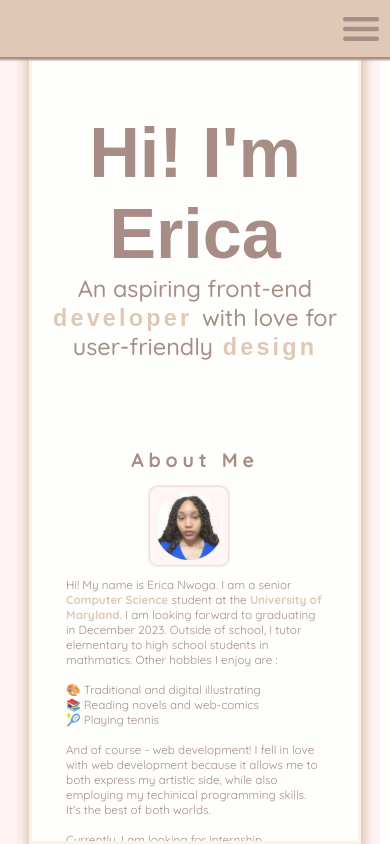
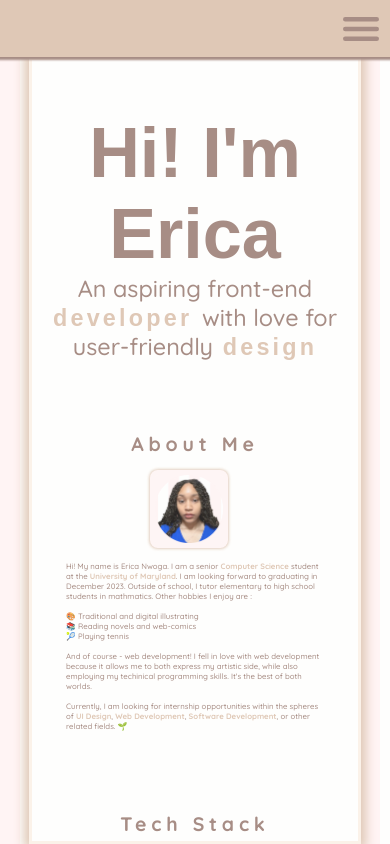
Before and after one commit to ericanwoga/ericanwoga.dev, a React (Create React App) app: page / in a window 390 px wide. Built offline with nearby package versions, Linux system fonts and the light colour scheme; a web font is replaced by a local one.

Commit message:
Fixed font sizing

```diff
--- a/src/components/portfolio/portfolio.css
+++ b/src/components/portfolio/portfolio.css
@@ -22,7 +22,6 @@
 }
 .ptf-text-content p{
     margin-bottom: 2%;
-    font-size: 2vw;
 }
 
 .ptf-tech-list{
@@ -33,12 +32,17 @@
 
 .ptf-tech-list-item{
     margin-right: 5%;
+    padding: 0.5vw;
     color: var(--color-darkpink);
     background-color: var(--color-lightestpink);
-    border-radius: 1vw;
+    border-radius: 0.8vw;
     font-size: 1.5vw;
 }
 
+.ptf-links a{
+    margin-left: 0;
+    font-size: 1.5vw;
+}
 
 /*Tablet and mobile */
 @media screen and (max-width: 769px) {
@@ -63,9 +67,14 @@
         border: 0px solid var(--color-lightestpink);
         box-shadow: 0px 0px 3px 1px var(--color-caramel);
     }
-    .ptf-text-content p , .ptf-text-content a {
+    .ptf-text-content p {
         margin-left: 0;
-        font-size: 3vw;
+        font-size: 2.5vw;
+    }
+
+    .ptf-links a {
+        margin-left: 0;
+        font-size: 2vw;
     }
 
 }
--- a/src/index.css
+++ b/src/index.css
@@ -30,7 +30,7 @@ body {
   --color-caramel: rgb(223, 200, 182);
   --color-choco: rgb(167, 141, 133);
   --color-green: rgb(204, 213, 170);
-  --color-blue: rgb(201,210,217);
+  --color-blue: rgb(189, 200, 208);
   --alpha : 0.5;
 
   --header-sm: 1vw; /*For text*/
@@ -102,7 +102,7 @@ section {
   border-radius: 10px;
   padding: 5vw;
   width: 100%;
-  margin-bottom: 10%;
+  margin-bottom: 5%;
 }
 
 .section-header {
@@ -118,8 +118,10 @@ section {
 section p {
   color: var(--color-choco);
   font-family: 'Quicksand', sans-serif;
-  font-size: 3vw;
-  font-weight: 400;
+  /*font-size: 3vw;
+  font-weight: 400;*/
+  font-size: 2vw;
+  font-weight: 500;
   text-align: left;
 }
 
@@ -141,6 +143,10 @@ a{
   font-size: var(--font-size);
   margin-right: 5%;
 }
+
+a:hover {
+  color: var(--color-darkpink);
+}
 /*-----------------Responsivity--------------*/
 
 /*Tablet*/
```
